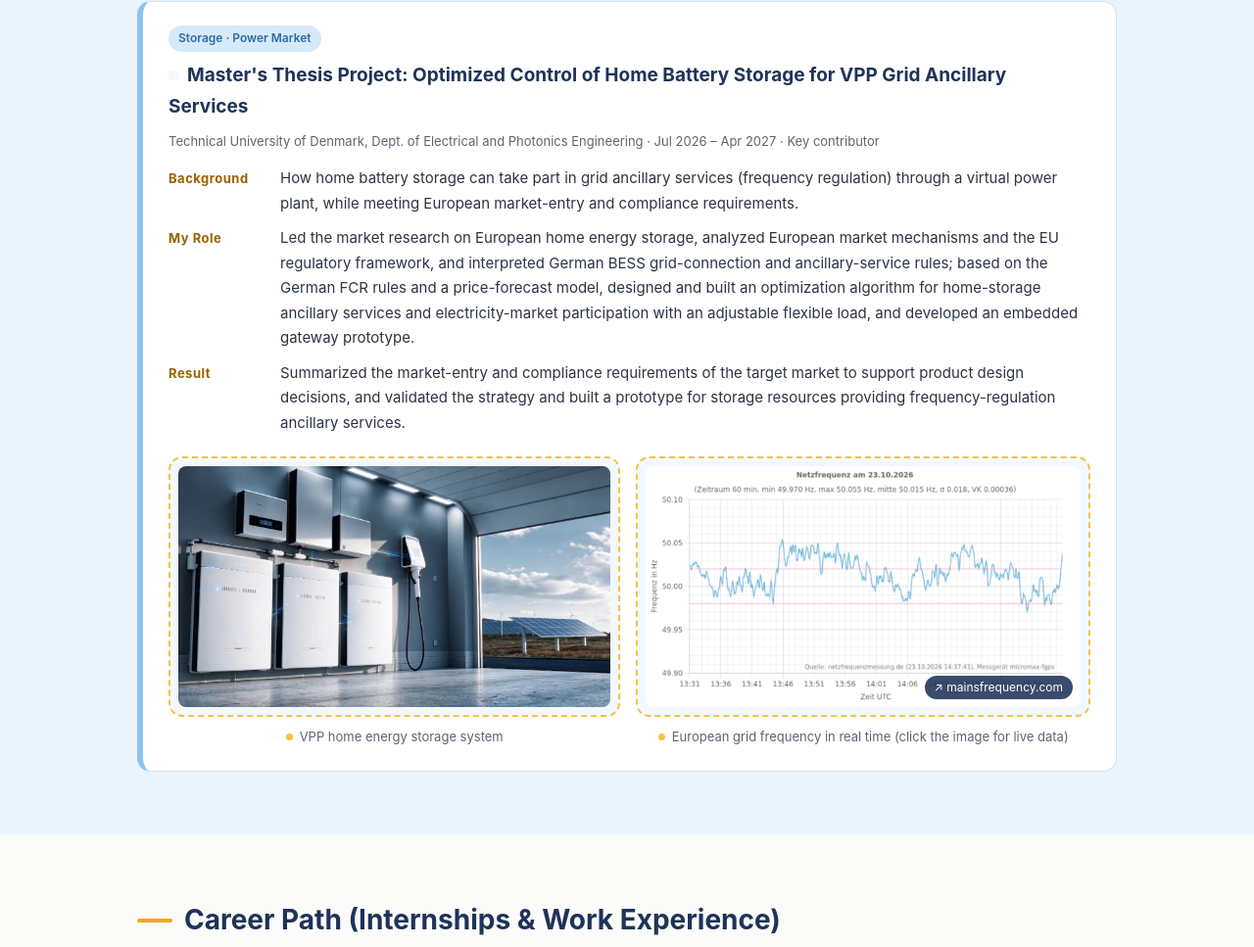
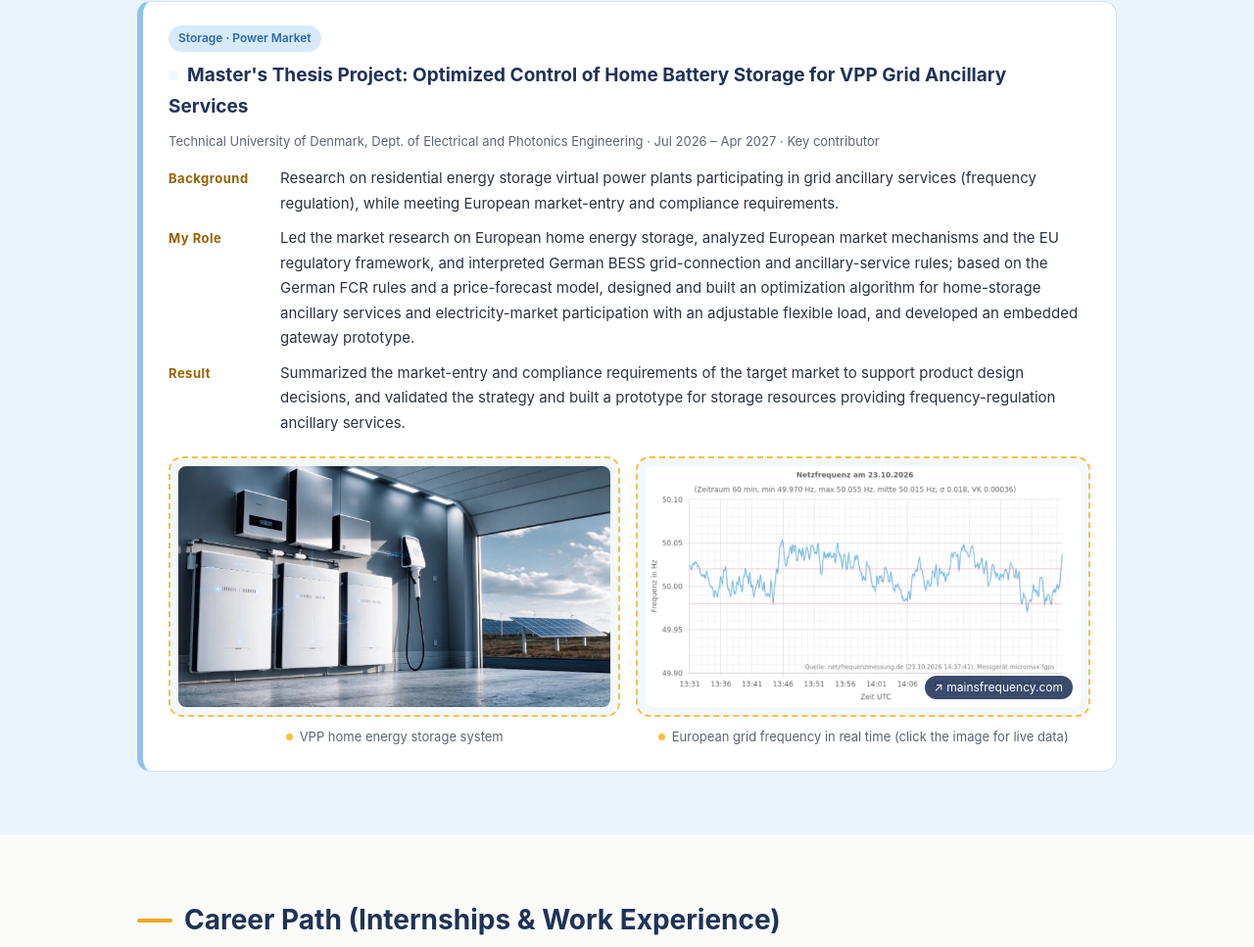
Before and after one commit to Suwei993/my-portfolio, a plain HTML site: page index.html in a window 1280 px wide. Shown: the part 5105-6072 px from the top of the page at 98% size. Drawn offline with Linux system fonts and the light colour scheme.

Commit message:
Update index.html

```diff
--- a/index.html
+++ b/index.html
@@ -394,7 +394,7 @@ footer{text-align:center;color:var(--gray);font-size:13px;padding:30px 0 40px}
         <div class="meta" data-zh="丹麦科技大学 电气与光子学院 · 2026.07 – 2027.04 · 主要完成人" data-en="Technical University of Denmark, Dept. of Electrical and Photonics Engineering · Jul 2026 – Apr 2027 · Key contributor">丹麦科技大学 电气与光子学院 · 2026.07 – 2027.04 · 主要完成人</div>
         <dl class="rows">
           <dt data-zh="背景" data-en="Background">背景</dt>
-          <dd data-zh="研究户用储能如何通过虚拟电厂参与电网辅助服务（调频），并满足欧洲市场的准入与合规要求。" data-en="How home battery storage can take part in grid ancillary services (frequency regulation) through a virtual power plant, while meeting European market-entry and compliance requirements.">研究户用储能如何通过虚拟电厂参与电网辅助服务（调频），并满足欧洲市场的准入与合规要求。</dd>
+          <dd data-zh="研究户用储能虚拟电厂参与电网辅助服务（调频），并满足欧洲市场的准入与合规要求。" data-en="Research on residential energy storage virtual power plants participating in grid ancillary services (frequency regulation), while meeting European market-entry and compliance requirements.">研究户用储能如何通过虚拟电厂参与电网辅助服务（调频），并满足欧洲市场的准入与合规要求。</dd>
           <dt data-zh="我的工作" data-en="My Role">我的工作</dt>
           <dd data-zh="主导欧洲户用储能市场调研，系统分析欧洲电力市场机制与欧盟法规框架，解读德国 BESS 并网规范及辅助服务规范；基于德国 FCR 并网调频规范与电价预测模型，设计并搭建具备可调灵活负载的户储辅助服务与电力市场优化算法，并完成嵌入式网关样机开发。" data-en="Led the market research on European home energy storage, analyzed European market mechanisms and the EU regulatory framework, and interpreted German BESS grid-connection and ancillary-service rules; based on the German FCR rules and a price-forecast model, designed and built an optimization algorithm for home-storage ancillary services and electricity-market participation with an adjustable flexible load, and developed an embedded gateway prototype.">主导欧洲户用储能市场调研，系统分析欧洲电力市场机制与欧盟法规框架，解读德国 BESS 并网规范及辅助服务规范；基于德国 FCR 并网调频规范与电价预测模型，设计并搭建具备可调灵活负载的户储辅助服务与电力市场优化算法，并完成嵌入式网关样机开发。</dd>
           <dt data-zh="成果" data-en="Result">成果</dt>
```
